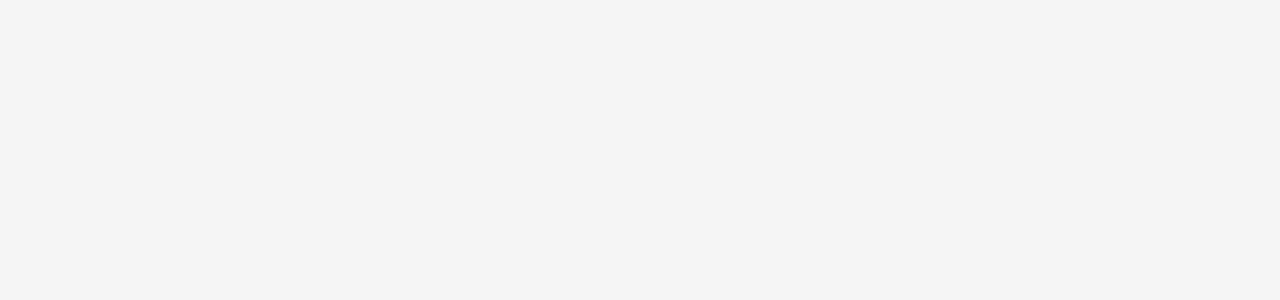
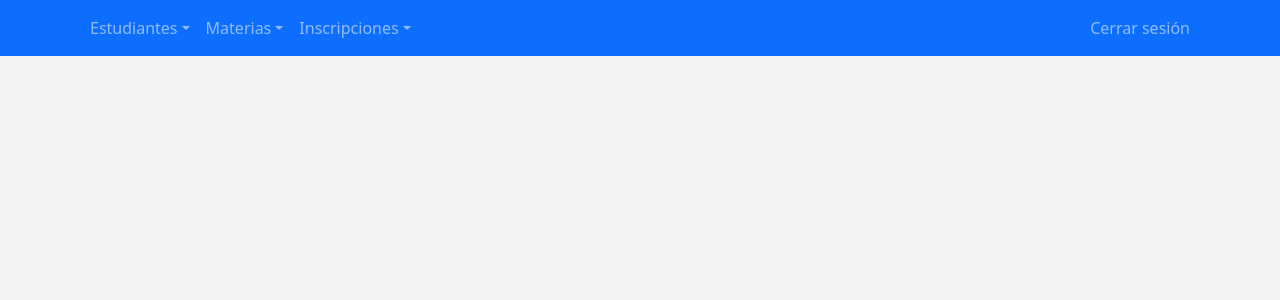
Before and after one commit to bryandavidi/SD-FRONT-CRUDSIRA, a React (Create React App) app in the folder my-app/: page /home in a window 1280 px wide. Before the commit this address had no page. Shown: the top 300 px of the page. Built offline with nearby package versions, Linux system fonts and the light colour scheme.

Commit message:
diseno inicial del navbar, boostrap

```diff
--- a/my-app/src/App.js
+++ b/my-app/src/App.js
@@ -4,6 +4,7 @@ import {Route, Routes } from "react-router-dom";
 // import InscriptionList from "./Components/InscriptionList.js";
 // import StudentList from "./Components/StudentList.js";
 import Login from "./Components/Login.js";
+import NavBarHome from "./layouts/navbar.js";
 
 // const Student = () => {
 //     const [students,setstudent] = useState([])
@@ -62,6 +63,7 @@ function App(){
     return(
         <Routes>
                 <Route path="/login" element ={<Login />}/>
+                <Route path="/home" element ={<NavBarHome />}/>
                 {/* <Route path="/inicio" element ={<Home />}/>
                 <Route path="/estudiantes" element ={<Student />}/>
                 <Route path="/materias" element ={<Course />}/>
--- /dev/null
+++ b/my-app/src/layouts/navbar.js
@@ -0,0 +1,38 @@
+import React from 'react';
+import Container from 'react-bootstrap/Container';
+import Nav from 'react-bootstrap/Nav';
+import Navbar from 'react-bootstrap/Navbar';
+import NavDropdown from 'react-bootstrap/NavDropdown';
+
+function NavBarHome (){
+    return(
+    <Navbar collapseOnSelect expand="lg" bg="primary" variant="dark">
+      <Container>
+        <Navbar.Toggle aria-controls="responsive-navbar-nav" />
+        <Navbar.Collapse id="responsive-navbar-nav">
+          <Nav className="me-auto">
+            <NavDropdown title="Estudiantes" id="collasible-nav-dropdown">
+              <NavDropdown.Item href="#action/1.1">Mostrar estudiantes</NavDropdown.Item>
+              <NavDropdown.Item href="#action/1.2">Crear estudiante</NavDropdown.Item>
+            </NavDropdown>
+
+            <NavDropdown title="Materias" id="collasible-nav-dropdown">
+              <NavDropdown.Item href="#action/2.1">Mostrar materias</NavDropdown.Item>
+              <NavDropdown.Item href="#action/2.2">Crear materia</NavDropdown.Item>
+            </NavDropdown>
+
+            <NavDropdown title="Inscripciones" id="collasible-nav-dropdown">
+              <NavDropdown.Item href="#action/3.1">Mostrar Inscripciones</NavDropdown.Item>
+              <NavDropdown.Item href="#action/3.2">Generar Inscripcion</NavDropdown.Item>
+            </NavDropdown>
+          </Nav>
+          <Nav>
+            <Nav.Link href="#salir">Cerrar sesión</Nav.Link>
+          </Nav>
+        </Navbar.Collapse>
+      </Container>
+    </Navbar>
+    );
+}
+
+export default NavBarHome;
```
